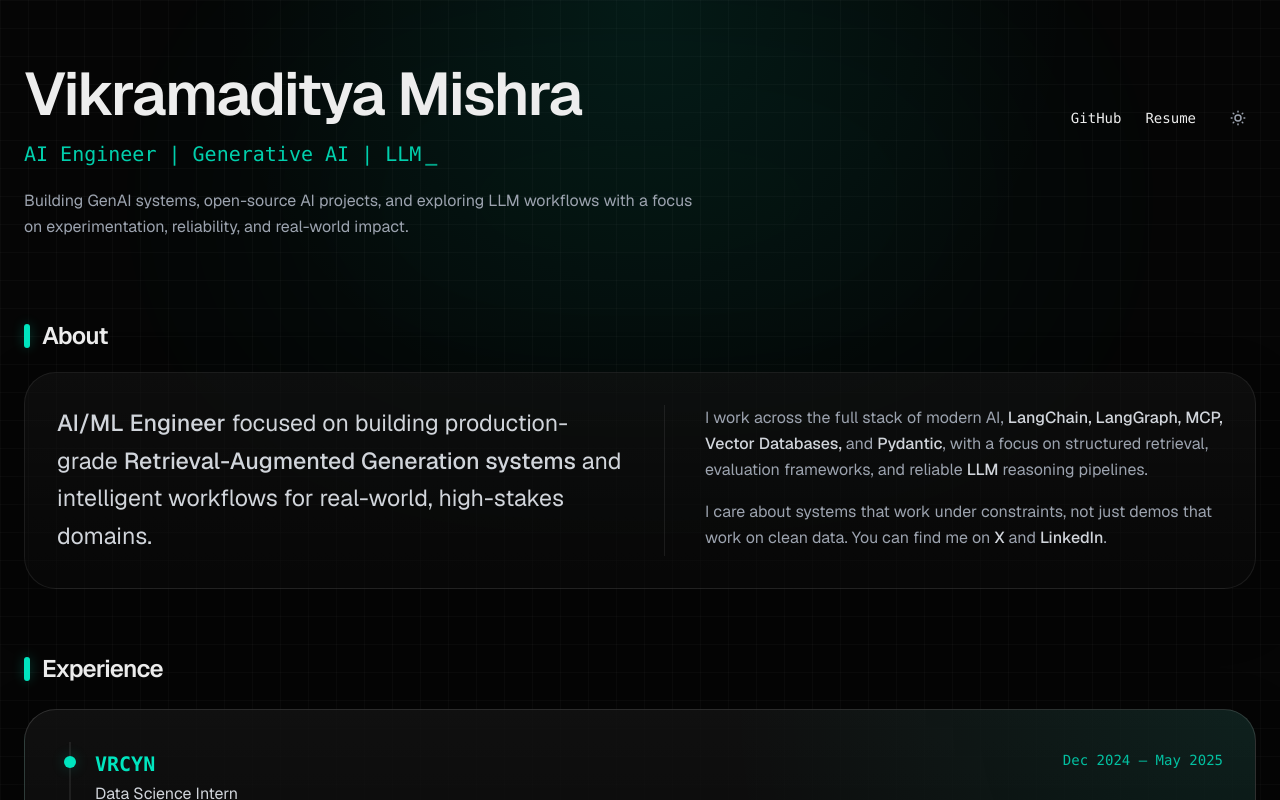
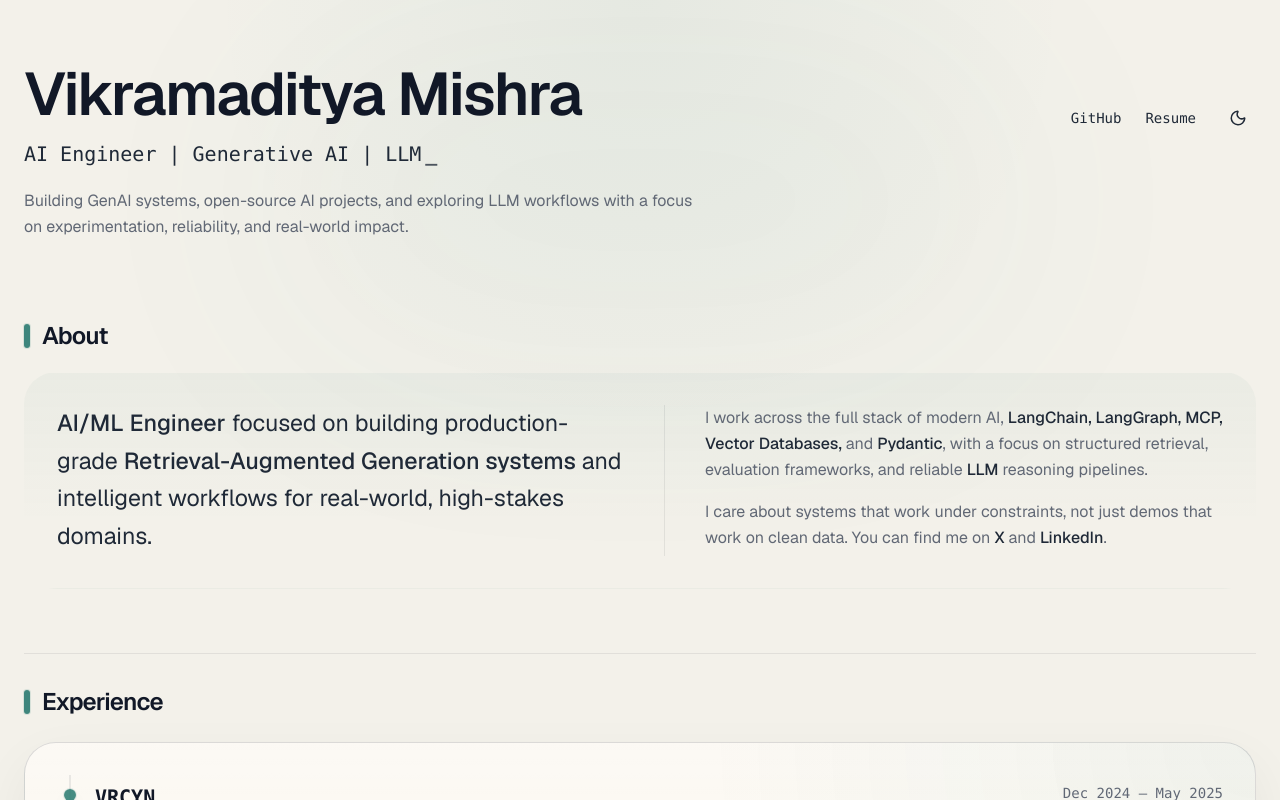
Before and after one commit to kyunbhaii/Portfolio, a Next.js app: page / in a window 1280 px wide. Shown: the top 800 px of the page. Built offline with nearby package versions, Linux system fonts and the light colour scheme.

Commit message:
feat: set light mode as default theme with localStorage restore
Default theme is now light for first-time visitors.
Returning users have their saved preference restored via useEffect
on mount, avoiding SSR hydration mismatch.

```diff
--- a/app/components/ThemeProvider.tsx
+++ b/app/components/ThemeProvider.tsx
@@ -20,13 +20,8 @@ function applyTheme(theme: Theme) {
 }
 
 export function ThemeProvider({ children }: { children: React.ReactNode }) {
-  const [theme, setThemeState] = useState<Theme>(() => {
-    if (typeof document !== "undefined" && document.documentElement.dataset.theme === "light") {
-      return "light";
-    }
-
-    return "dark";
-  });
+  // Always start with "light" to match SSR — avoids hydration mismatch.
+  const [theme, setThemeState] = useState<Theme>("light");
 
   const setTheme = (nextTheme: Theme) => {
     setThemeState(nextTheme);
@@ -35,6 +30,14 @@ export function ThemeProvider({ children }: { children: React.ReactNode }) {
   const toggleTheme = () => {
     setTheme(theme === "dark" ? "light" : "dark");
   };
+
+  // On mount (client only): restore saved preference from localStorage.
+  useEffect(() => {
+    const saved = localStorage.getItem(THEME_STORAGE_KEY);
+    if (saved === "dark" || saved === "light") {
+      setThemeState(saved);
+    }
+  }, []);
 
   useEffect(() => {
     applyTheme(theme);
```
